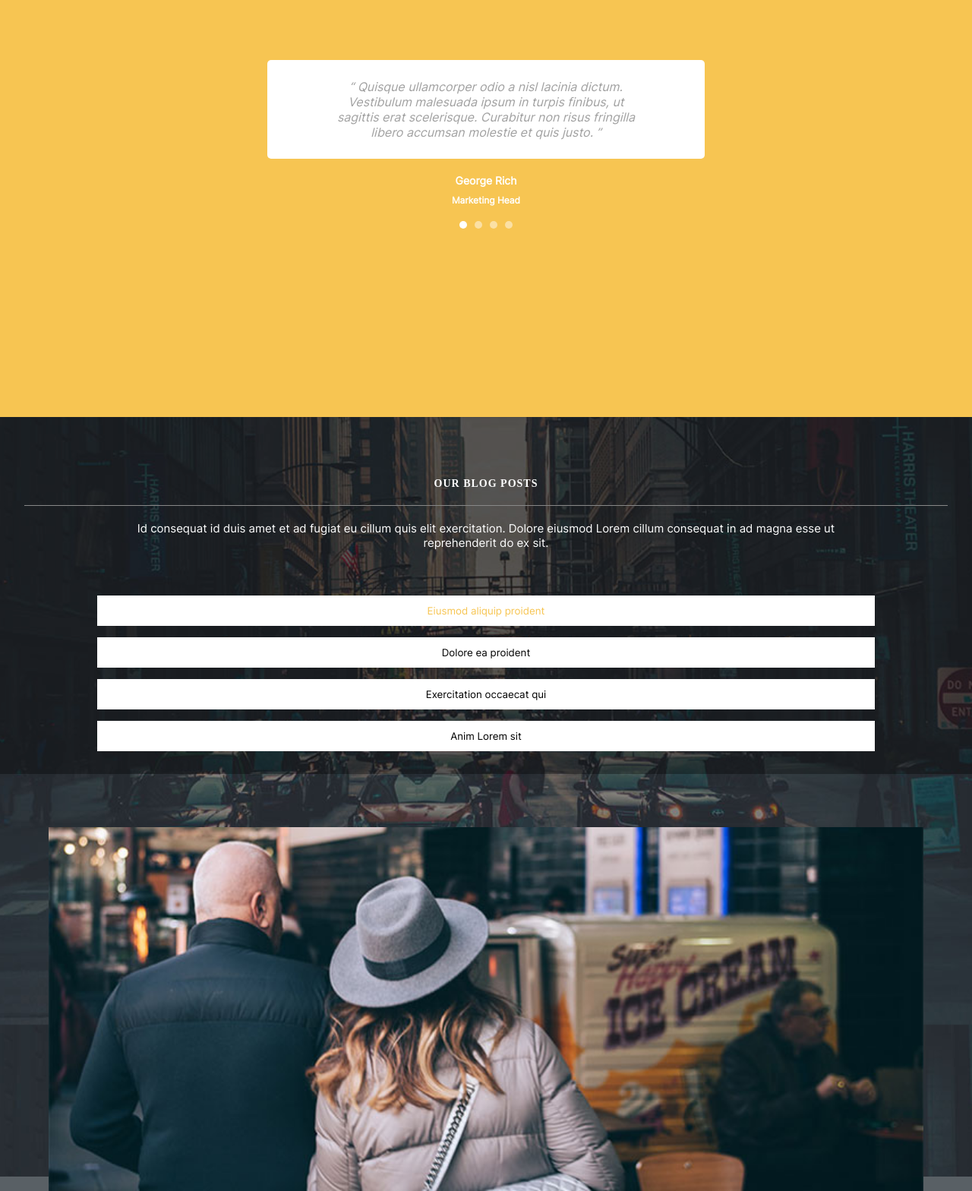
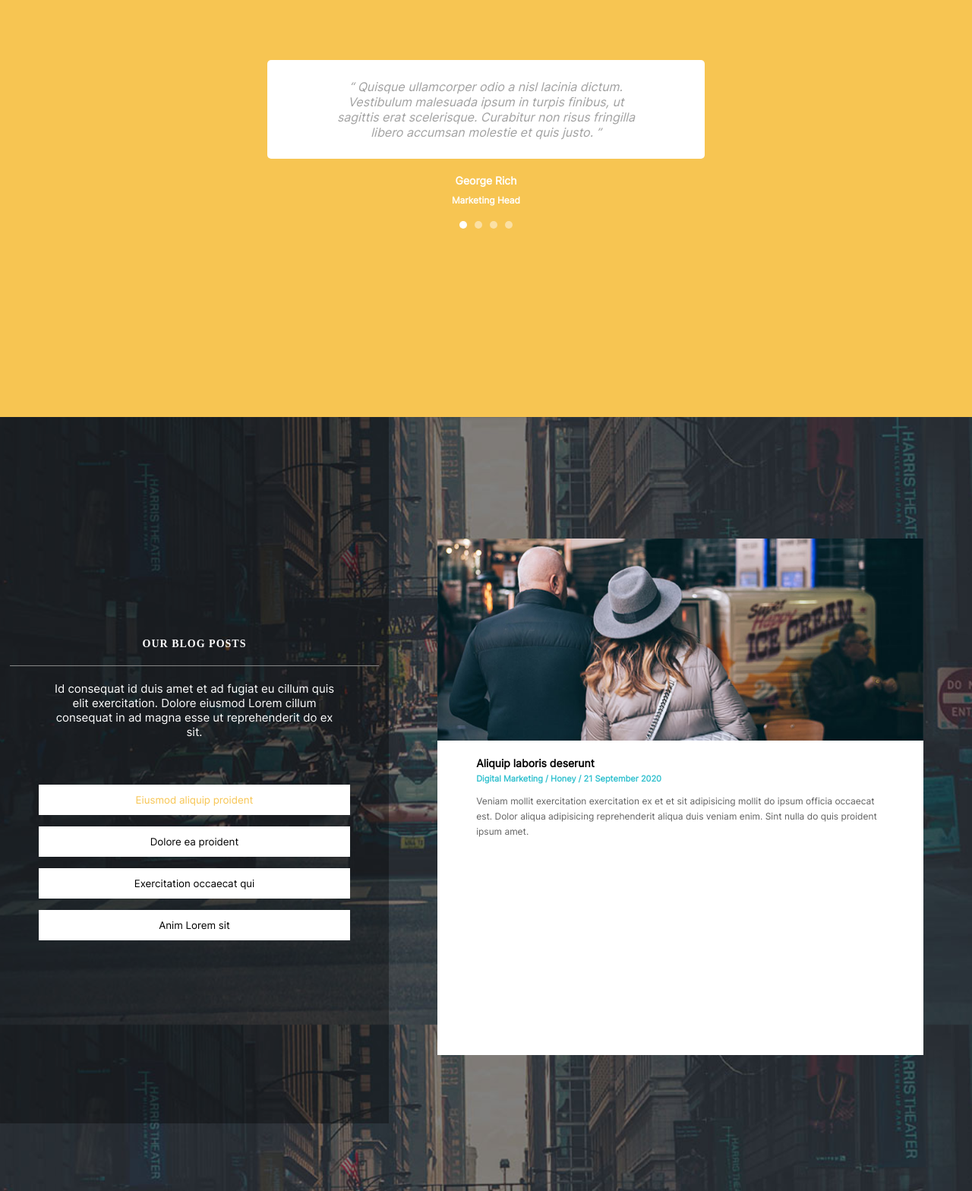
Before and after one commit to Zen-kun04/Simplon, a PHP site: page / in a window 1280 px wide. Shown: the part 2222-3790 px from the top of the page at 76% size. Run offline with PHP 8.4, Linux system fonts and the light colour scheme; some web fonts are replaced.

Commit message:
Added more styles and better responsive + testing a custom command

```diff
--- a/brief#2/index.html
+++ b/brief#2/index.html
@@ -213,6 +213,7 @@
         </div>
 
         <div id="contact">
+            <div id="contact-limiter">
                 <h2>Contact us</h2>
                 <div class="separator"></div>
                 <p>Aliqua nulla proident incididunt eiusmod. Deserunt deserunt excepteur anim est. Tempor ut duis est
@@ -220,6 +221,8 @@
                 <button>
                     Send us a message
                 </button>
+            </div>
+
         </div>
 
         <!-- Google map widget -->
--- a/brief#2/styles/main-contact.css
+++ b/brief#2/styles/main-contact.css
@@ -54,3 +54,9 @@
 #contact button:hover{
     cursor: pointer;
 }
+
+#contact > #contact-limiter {
+    width: 30%;
+    margin: 0 auto;
+    text-align: center;
+}
--- a/brief#2/styles/media-queries/main-articles.css
+++ b/brief#2/styles/media-queries/main-articles.css
@@ -8,4 +8,72 @@
     #articles article{
         height: 480px;
     }
+    #articles {
+        padding-bottom: 200px;
+    }
 }
+
+@media screen and (min-width: 980px) {
+    #articles article{
+        height: 520px;
+        width: 50%;
+        margin: auto auto;
+        margin-left: 5%;
+        margin-right: 5%;
+    }
+
+    #articles {
+        padding-bottom: 250px;
+        display: flex;
+    }
+
+    #articles > #block {
+        width: 50%;
+        display: flex;
+        justify-content: center;
+    }
+
+
+}
+
+@media screen and (min-width: 1095px) {
+    #articles article{
+        height: 580px;
+    }
+
+    #articles {
+        padding-bottom: 260px;
+    }
+}
+
+@media screen and (min-width: 1250px) {
+    #articles article{
+        height: 600px;
+    }
+
+    #articles {
+        padding-bottom: 360px;
+    }
+}
+
+@media screen and (min-width: 1250px) {
+    #articles article{
+        height: 680px;
+    }
+
+    #articles {
+        padding-bottom: 500px;
+    }
+}
+
+@media screen and (min-width: 1560px) {
+    #articles article{
+        height: 750px;
+    }
+}
+
+@media screen and (min-width: 1750px) {
+    #articles article{
+        height: 800px;
+    }
+}
--- a/dwwm_typescript/index.html
+++ b/dwwm_typescript/index.html
@@ -10,6 +10,6 @@
 </head>
 <body>
     <h1>Hello world</h1>
-    <script src="./demo.ts"></script>
+    <script src="./tests/test1.ts"></script>
 </body>
 </html>
--- a/dwwm_typescript/realisations/exercice5.ts
+++ b/dwwm_typescript/realisations/exercice5.ts
@@ -62,8 +62,7 @@ Exercice 2:
 
 function _exercice_2_countries(){
     const countries: string[] = ["France", "Allemagne", "Italie", "Suisse", "Belgique"]
-    var sentence: string = ""
-    sentence = countries.join(', ')
+    var sentence: string = countries.join(', ')
     console.log(sentence)
     return sentence
 }
```
Also changed, not shown: brief#2/tests/index.html (added, +43 -0 lines), brief#2/tests/query.css (added, +27 -0 lines), brief#2/tests/test.css (added, +32 -0 lines), dwwm_typescript/tests/test1.ts (added, +64 -0 lines), dwwm_typescript/tests/test2.ts (added, +7 -0 lines), README.md, git-commands.md (line endings or trailing spaces). Lines whose indentation alone changed are shown as unchanged.
